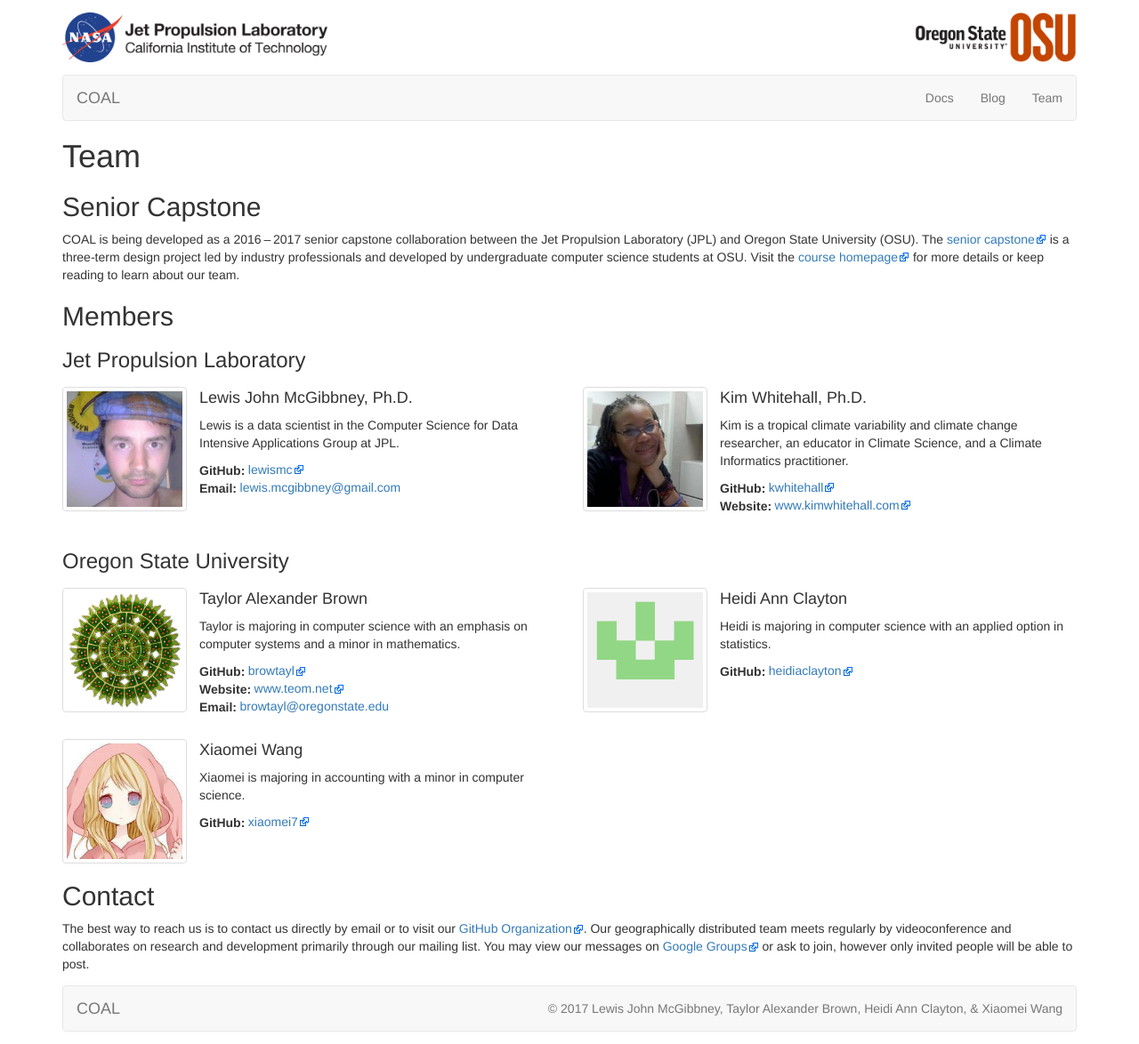
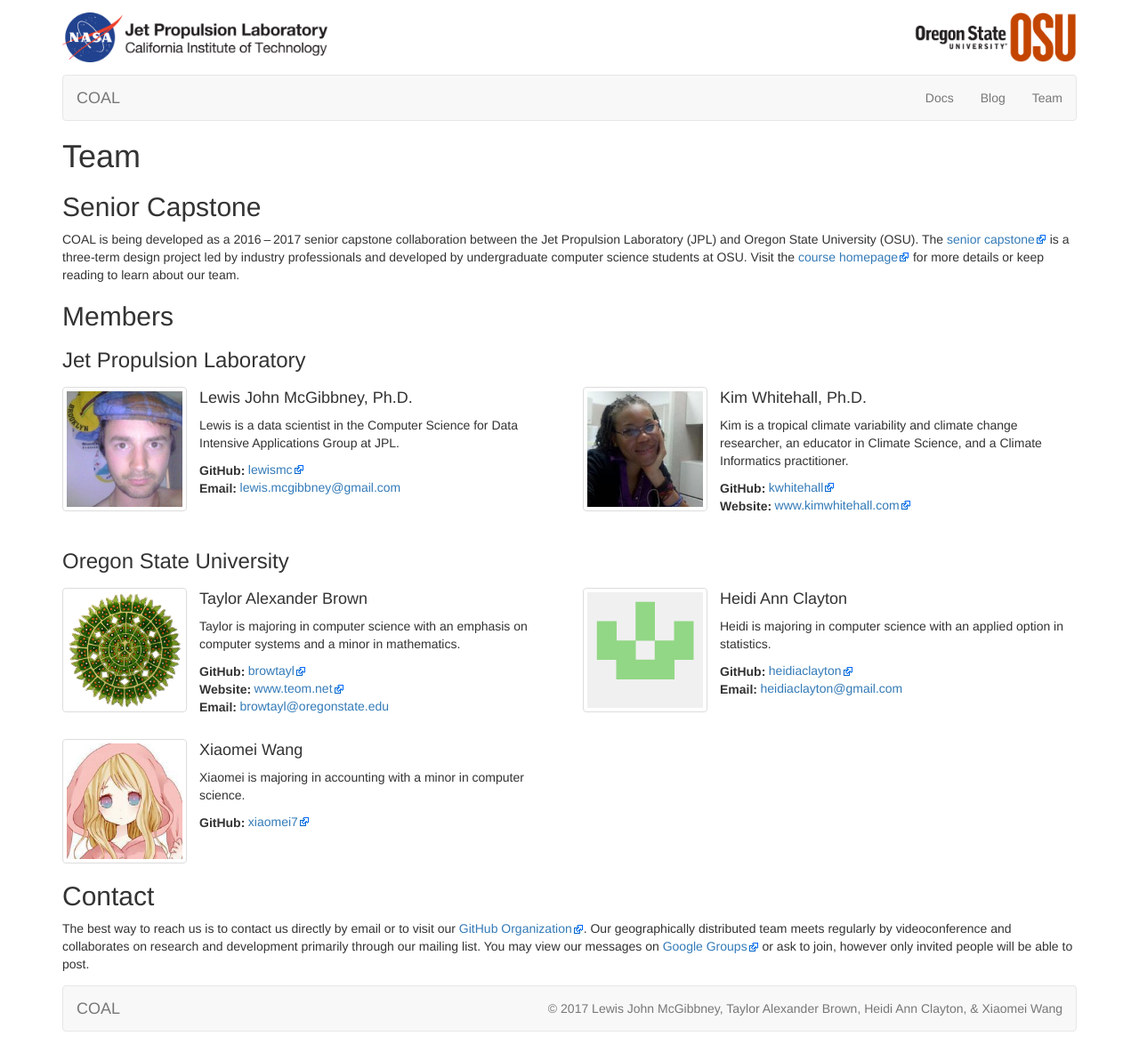
Before and after one commit to capstone-coal/capstone-coal.github.io, a Jekyll site: the page built from team.html, in a window 1280 px wide. Shown: the whole page at 89% size. Built offline with Jekyll 4.4.1, drawn with Linux system fonts in a browser that asks for light colours.

Commit message:
Add email address

```diff
--- a/team.html
+++ b/team.html
@@ -66,6 +66,8 @@
     <dl>
       <dt>GitHub:</dt>
       <dd><a class="external" href="https://github.com/heidiaclayton">heidiaclayton</a></dd>
+      <dt>Email:</dt>
+      <dd><a href="mailto:heidiaclayton@gmail.com">heidiaclayton@gmail.com</a></dd>
     </dl>
   </div>
 
```
